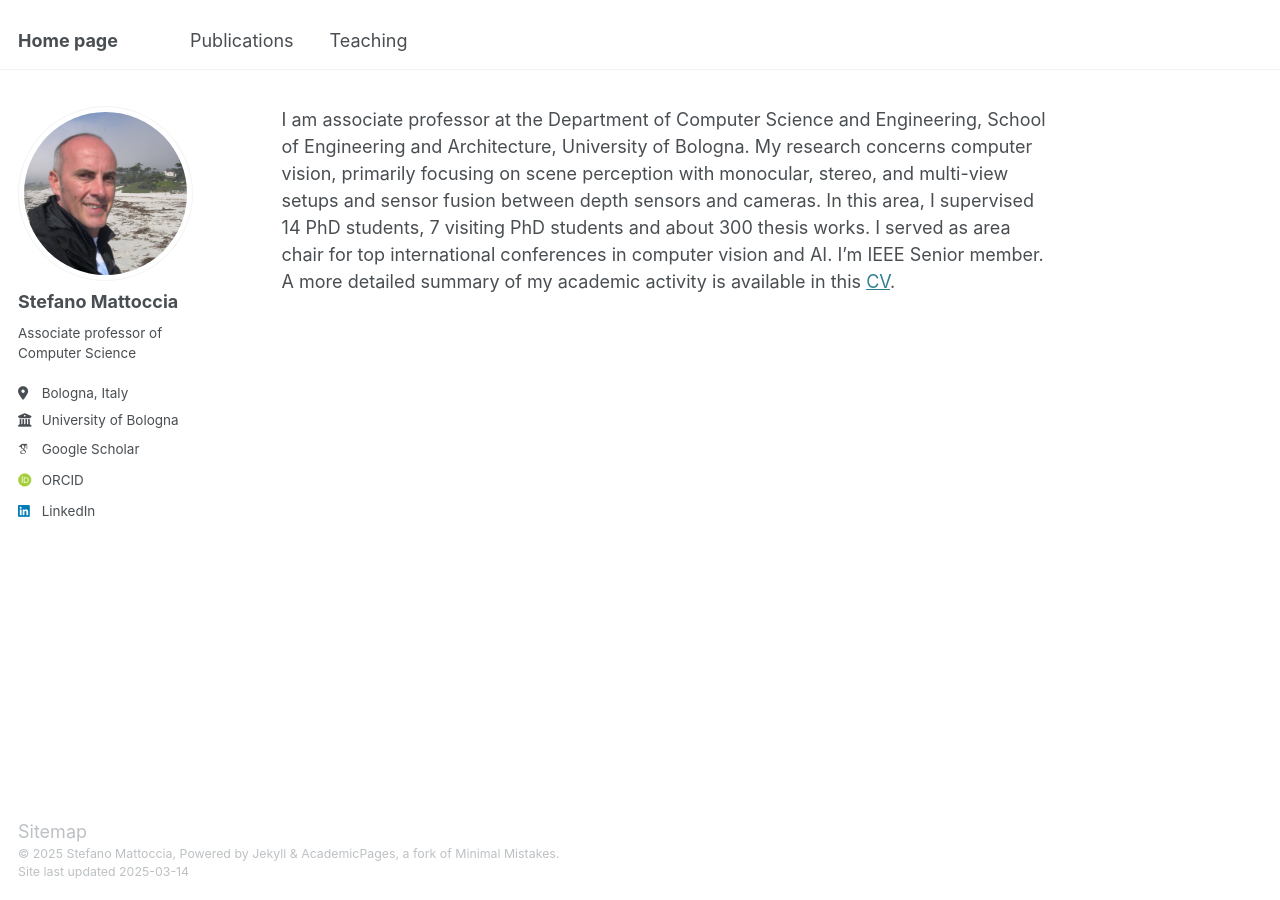
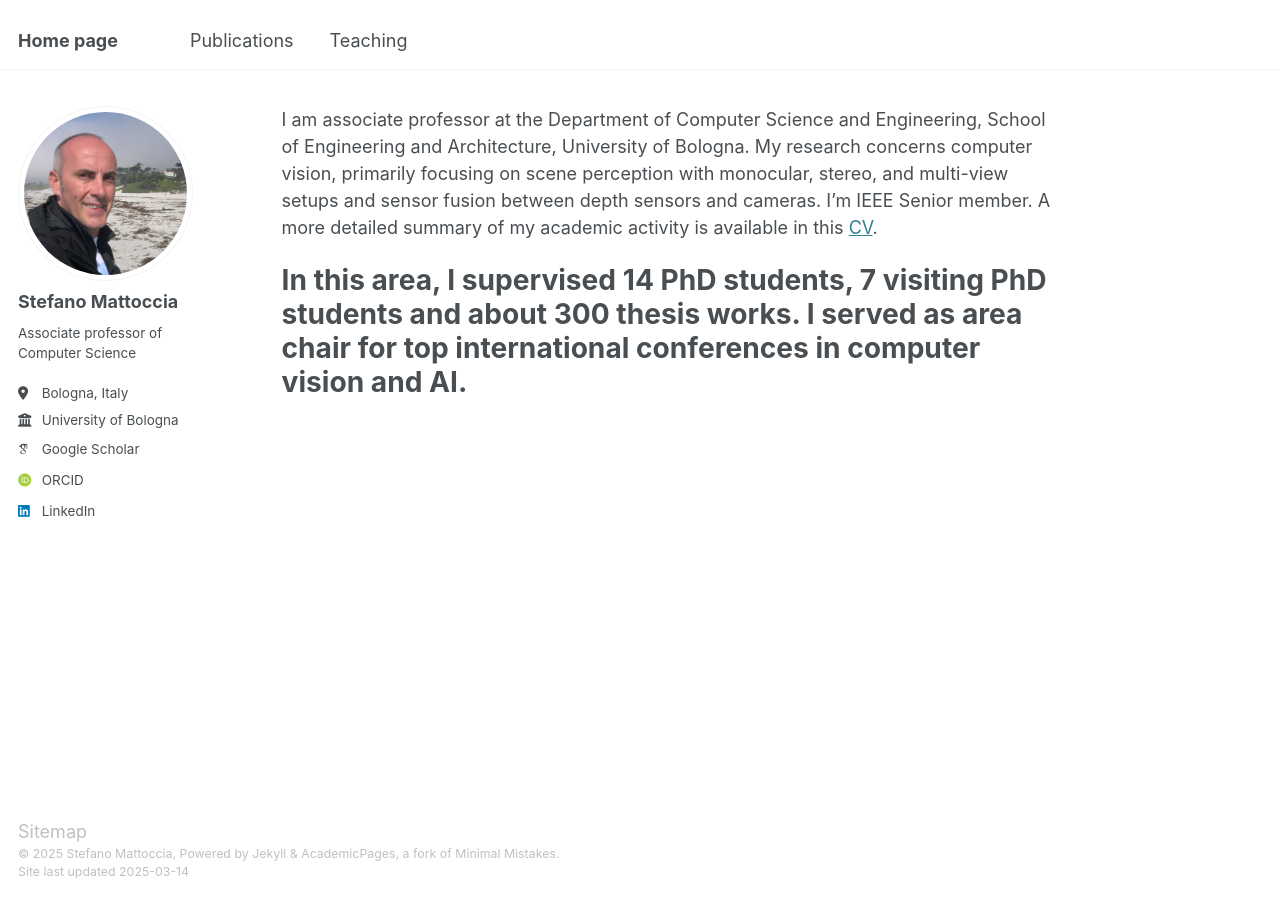
Before and after one commit to stefanomattoccia/stefanomattoccia.github.io, a Jekyll site: the page built from _pages/about.md, in a window 1280 px wide. Built offline with Jekyll 4.4.1, drawn with Linux system fonts in a browser that asks for light colours; some web fonts are replaced.

```diff
--- a/_pages/about.md
+++ b/_pages/about.md
@@ -7,4 +7,6 @@ redirect_from:
   - /about.html
 ---
 
-I am associate professor at the Department of Computer Science and Engineering, School of Engineering and Architecture, University of Bologna. My research concerns computer vision, primarily focusing on scene perception with monocular, stereo, and multi-view setups and sensor fusion between depth sensors and cameras. In this area, I supervised 14 PhD students, 7 visiting PhD students and about 300 thesis works. I served as area chair for top international conferences in computer vision and AI. I’m IEEE Senior member. A more detailed summary of my academic activity is available in this [CV](/files/CV_ENG.pdf).
+I am associate professor at the Department of Computer Science and Engineering, School of Engineering and Architecture, University of Bologna. My research concerns computer vision, primarily focusing on scene perception with monocular, stereo, and multi-view setups and sensor fusion between depth sensors and cameras. I’m IEEE Senior member. A more detailed summary of my academic activity is available in this [CV](/files/CV_ENG.pdf).
+
+# In this area, I supervised 14 PhD students, 7 visiting PhD students and about 300 thesis works. I served as area chair for top international conferences in computer vision and AI.
```
